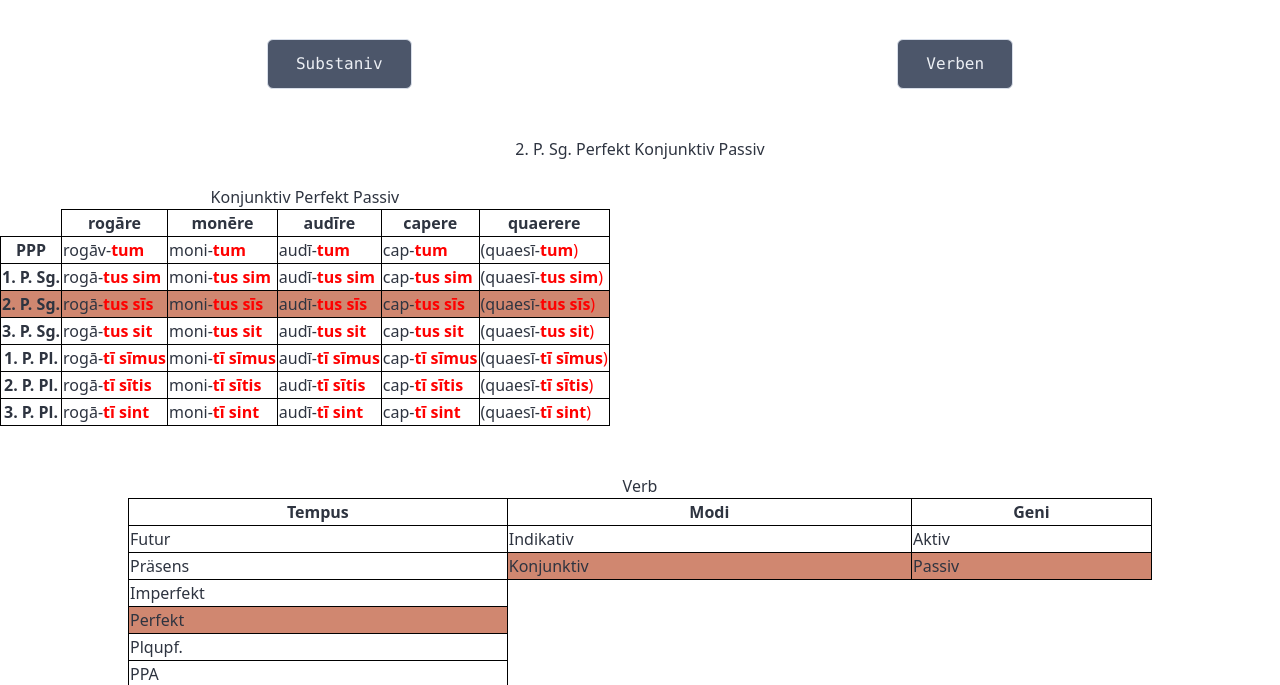
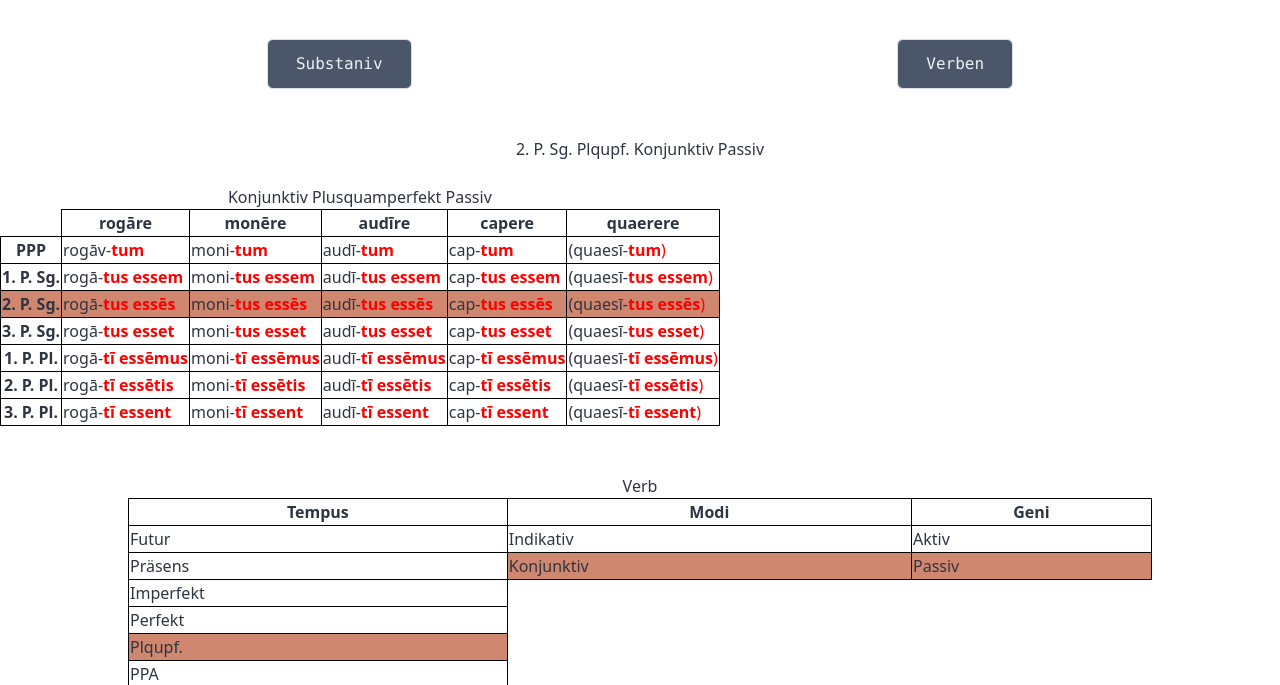
Before and after one commit to LunaDEV-net/LunaDEV-net.github.io, an Astro site: page /projects/demo/test in a window 1280 px wide. Shown: the part 97-782 px from the top of the page. Built offline with nearby package versions, Linux system fonts and the light colour scheme; Astro itself is replaced by a stand-in of ours; a web font is replaced by a local one.

Commit message:
added Konjunktiv Plusquamperfekt Passiv

```diff
--- a/src/components/lateindingsdabumsta/main_js.astro
+++ b/src/components/lateindingsdabumsta/main_js.astro
@@ -6,7 +6,7 @@
     const all_modi = ["Indikativ","Konjunktiv"]
     const all_geni = ["Aktiv","Passiv"]
     const all_personen = ["1. P. Sg.","2. P. Sg.","3. P. Sg.","1. P. Pl.","2. P. Pl.","3. P. Pl."]
-    const default_vaules = ["Perfekt","Konjunktiv","Passiv"]
+    const default_vaules = ["Plqupf.","Konjunktiv","Passiv"]
     const verben_dekliniert = ["PPA","PPP"]
     const all_numeri = ["Sg.","Pl."]
     const all_kasi = ["Nom.","Gen.","Dat.","Akk.","Abl."]
--- a/src/components/lateindingsdabumsta/tables_templates.astro
+++ b/src/components/lateindingsdabumsta/tables_templates.astro
@@ -1571,3 +1571,76 @@
         </tbody>
     </table>
 </template>
+<template data-art="verb" data-tempus="Plqupf." data-modus="Konjunktiv" data-genus="Passiv">
+    <table>
+        <caption>Konjunktiv Plusquamperfekt Passiv</caption>
+        <thead>
+        <tr>
+            <th class="hidden-cell"></th>
+            <th scope="col">rog&amacr;re</th>
+            <th scope="col">mon&emacr;re</th>
+            <th scope="col">aud&imacr;re</th>
+            <th scope="col">capere</th>
+            <th scope="col">quaerere</th>
+        </tr>
+        <tr class="red_after_minus">
+            <th scope="row">PPP</th>
+            <td>rog&amacr;v-tum</td>
+            <td>moni-tum</td>
+            <td>aud&imacr;-tum</td>
+            <td>cap-tum</td>
+            <td>(quaes&imacr;-tum)</td>
+        </tr>
+        </thead>
+        <tbody>
+        <tr class="red_after_minus">
+            <th scope="row">1. P. Sg.</th>
+            <td>rog&amacr;-tus essem</td>
+            <td>moni-tus essem</td>
+            <td>aud&imacr;-tus essem</td>
+            <td>cap-tus essem</td>
+            <td>(quaes&imacr;-tus essem)</td>
+        </tr>
+        <tr class="red_after_minus">
+            <th scope="row">2. P. Sg.</th>
+            <td>rog&amacr;-tus ess&emacr;s</td>
+            <td>moni-tus ess&emacr;s</td>
+            <td>aud&imacr;-tus ess&emacr;s</td>
+            <td>cap-tus ess&emacr;s</td>
+            <td>(quaes&imacr;-tus ess&emacr;s)</td>
+        </tr>
+        <tr class="red_after_minus">
+            <th scope="row">3. P. Sg.</th>
+            <td>rog&amacr;-tus esset</td>
+            <td>moni-tus esset</td>
+            <td>aud&imacr;-tus esset</td>
+            <td>cap-tus esset</td>
+            <td>(quaes&imacr;-tus esset)</td>
+        </tr>
+        <tr class="red_after_minus">
+            <th scope="row">1. P. Pl.</th>
+            <td>rog&amacr;-t&imacr; ess&emacr;mus</td>
+            <td>moni-t&imacr; ess&emacr;mus</td>
+            <td>aud&imacr;-t&imacr; ess&emacr;mus</td>
+            <td>cap-t&imacr; ess&emacr;mus</td>
+            <td>(quaes&imacr;-t&imacr; ess&emacr;mus)</td>
+        </tr>
+        <tr class="red_after_minus">
+            <th scope="row">2. P. Pl.</th>
+            <td>rog&amacr;-t&imacr; ess&emacr;tis</td>
+            <td>moni-t&imacr; ess&emacr;tis</td>
+            <td>aud&imacr;-t&imacr; ess&emacr;tis</td>
+            <td>cap-t&imacr; ess&emacr;tis</td>
+            <td>(quaes&imacr;-t&imacr; ess&emacr;tis)</td>
+        </tr>
+        <tr class="red_after_minus">
+            <th scope="row">3. P. Pl.</th>
+            <td>rog&amacr;-t&imacr; essent</td>
+            <td>moni-t&imacr; essent</td>
+            <td>aud&imacr;-t&imacr; essent</td>
+            <td>cap-t&imacr; essent</td>
+            <td>(quaes&imacr;-t&imacr; essent)</td>
+        </tr>
+        </tbody>
+    </table>
+</template>
```
